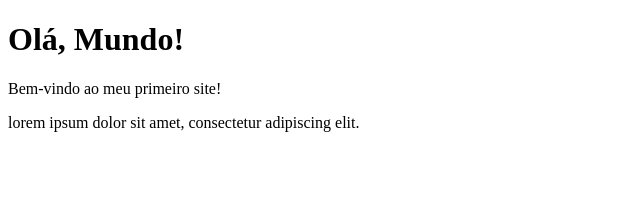
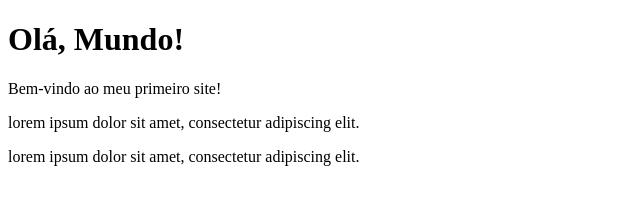
Before and after one commit to pehdqueiroz/Primeiro-Repositorio, a plain HTML site: page primeiro site/index.html in a window 1280 px wide. Shown: the whole page, without its empty margins (0-640 px from the left). Drawn offline with Linux system fonts and the light colour scheme.

Commit message:
Novo parágrafo adicionado
Novo parágrafo adicionado e push  realizado por atalho de teclado

```diff
--- a/primeiro site/index.html
+++ b/primeiro site/index.html
@@ -9,5 +9,6 @@
     <h1>Olá, Mundo!</h1>
     <p>Bem-vindo ao meu primeiro site!</p>
     <p>lorem ipsum dolor sit amet, consectetur adipiscing elit.</p>
+    <p>lorem ipsum dolor sit amet, consectetur adipiscing elit.</p>
 </body>
 </html>
```
